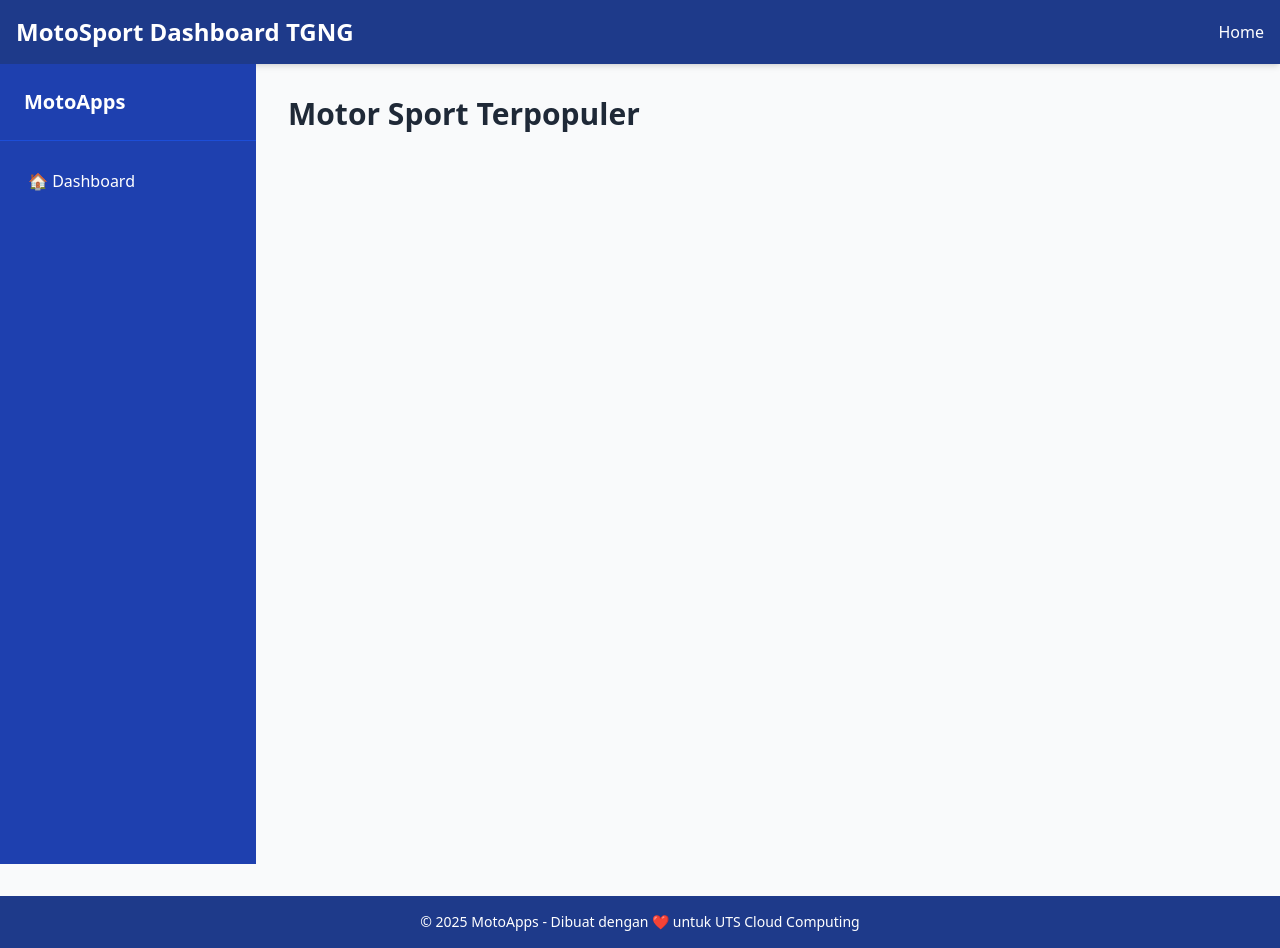
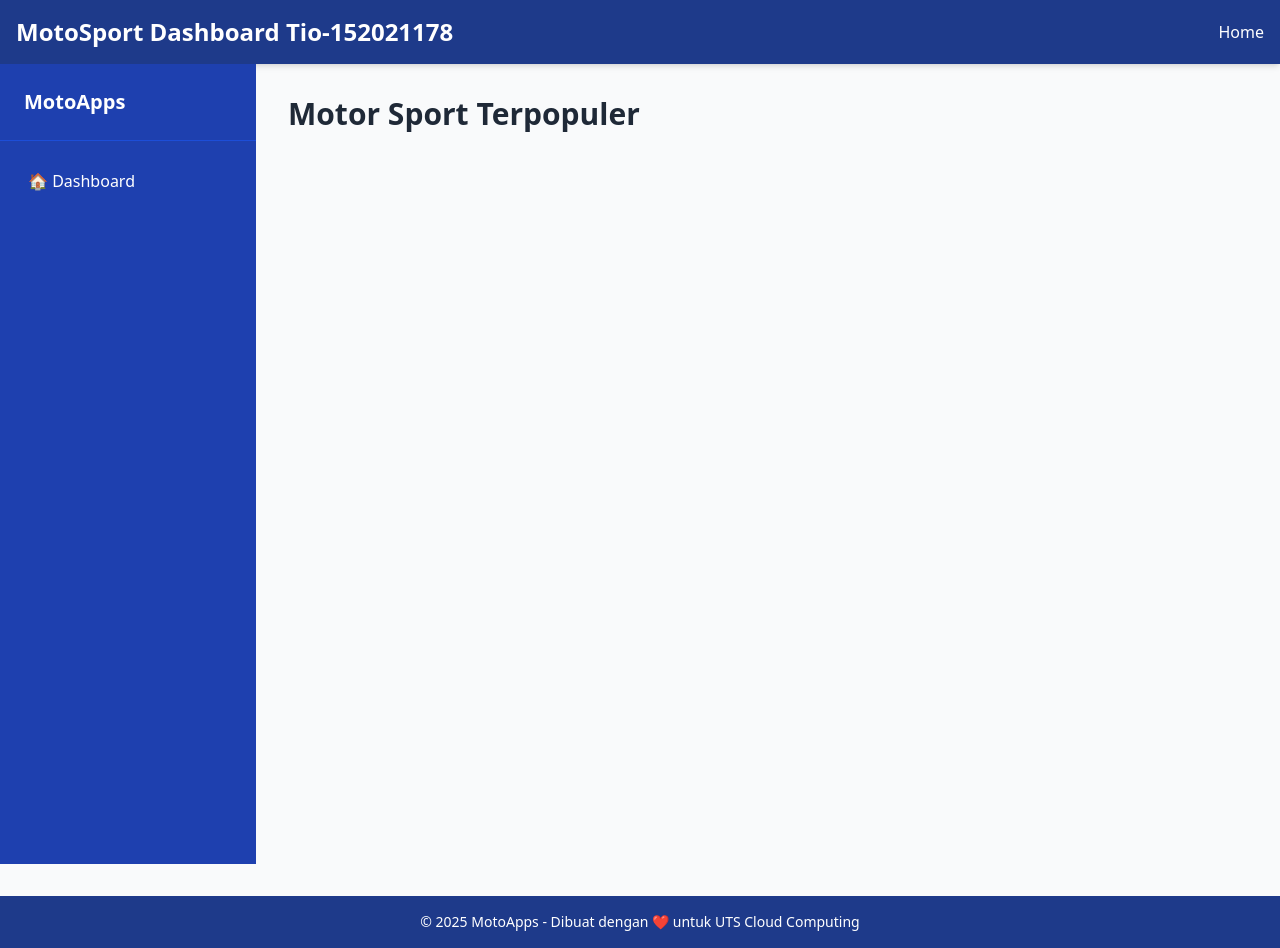
Before and after one commit to brmntiosa/UTSCODE, a website: page index.html in a window 1280 px wide. Drawn offline with nearby package versions, Linux system fonts and the light colour scheme; no server answers.

Commit message:
fixLASTCICD

```diff
--- a/index.html
+++ b/index.html
@@ -10,7 +10,7 @@
   <!-- Header Navbar -->
   <header class="bg-blue-900 text-white shadow-md">
     <div class="max-w-7xl mx-auto px-4 py-4 flex justify-between items-center">
-      <h1 class="text-2xl font-bold">MotoSport Dashboard TGNG</h1>
+      <h1 class="text-2xl font-bold">MotoSport Dashboard Tio-152021178</h1>
       <nav>
         <ul class="flex space-x-6">
           <li><a href="#" class="hover:text-blue-300">Home</a></li>
```
